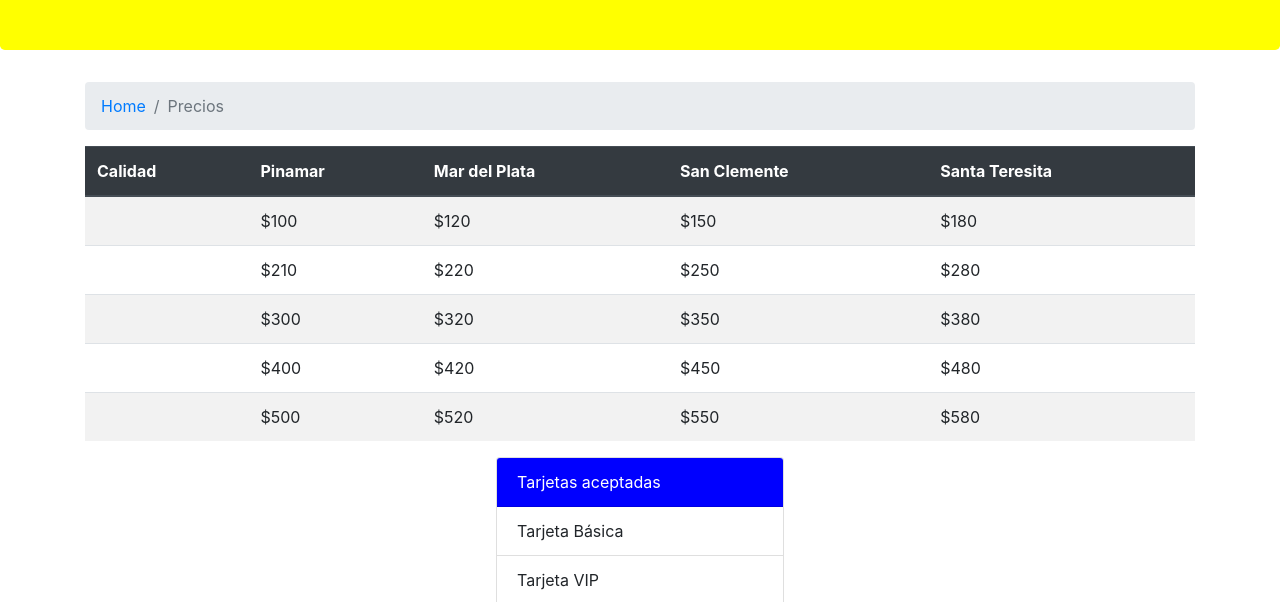
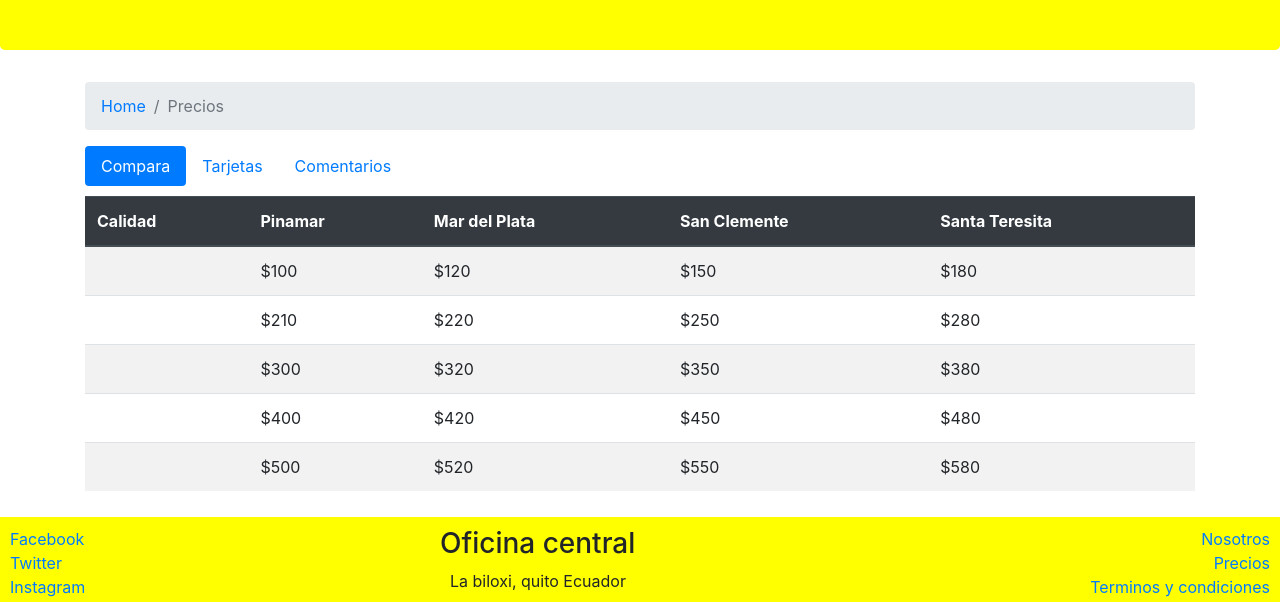
Before and after one commit to Brantri2020/CursoBootstrap, a website: page precios.html in a window 1280 px wide. Shown: the part 184-786 px from the top of the page. Drawn offline with nearby package versions, Linux system fonts and the light colour scheme; a web font is replaced by a local one.

Commit message:
nav tab y nav  pills, pestañas

```diff
--- a/css/main.css
+++ b/css/main.css
@@ -21,3 +21,7 @@ footer{
 .footer-address-icon{
     padding-right: 10px;
 }
+
+.tab-content{
+    padding-top: 10px;
+}
--- a/precios.html
+++ b/precios.html
@@ -10,6 +10,7 @@
     <link rel="stylesheet" href="node_modules/bootstrap/dist/css/bootstrap.min.css">
     <link rel="stylesheet" href="css/main.css">
     <link rel="stylesheet" href="node_modules/open-iconic/font/css/open-iconic-bootstrap.min.css">
+
 
     <title>Productos</title>
 </head>
@@ -45,7 +46,24 @@
                 <li class="breadcrumb-item active" aria-current="page">Precios</li>
             </ol>
         </nav>
+<!--nav-tabs    es para poner arriba como pestañas-->
+        <ul class="nav nav-pills" id="myTab" role="tablist">
+            <li class="nav-item">
+                <a class="nav-link active" id="campara-tab" data-toggle="pill" href="#compara" role="tab"
+                    aria-controls="compara" aria-selected="true">Compara</a>
+            </li>
+            <li class="nav-item">
+                <a class="nav-link" id="tarjetas-tab" data-toggle="pill" href="#tarjetas" role="tab"
+                    aria-controls="tarjetas" aria-selected="false">Tarjetas</a>
+            </li>
+            <li class="nav-item">
+                <a class="nav-link" id="comentarios-tab" data-toggle="pill" href="#comentarios" role="tab"
+                    aria-controls="comentarios" aria-selected="false">Comentarios</a>
+            </li>
+        </ul>
 
+        <div class="tab-content" id="myTabContent">
+            <div class="tab-pane fade show active" id="compara" role="tabpanel" aria-labelledby="compara-tab">
                 <div class="table-responsive">
                     <table class="table table-striped">
                         <thead class="thead-dark">
@@ -102,6 +120,9 @@
 
                 </div>
 
+            </div>
+
+            <div class="tab-pane fade" id="tarjetas" role="tabpanel" aria-labelledby="tarjetas-tab">
 
                 <div class="d-flex justify-content-center">
                     <div class="card" style="width: 18rem;">
@@ -121,7 +142,10 @@
 
             </div>
 
-
+            <div class="tab-pane fade" id="comentarios" role="tabpanel" aria-labelledby="comentarios-tab">Comentarios
+            </div>
+        </div>
+    </div>
     <footer>
         <div class="row">
 
```
Lines whose indentation alone changed are shown as unchanged.
